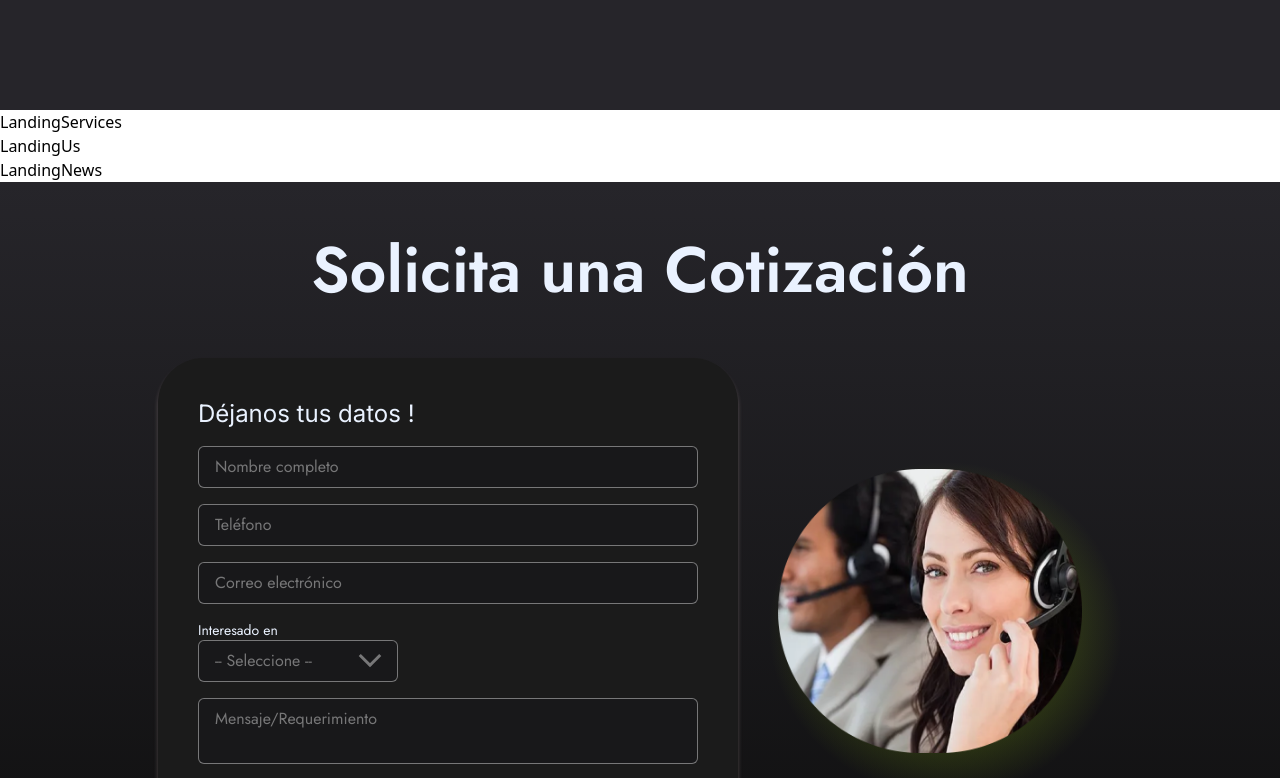
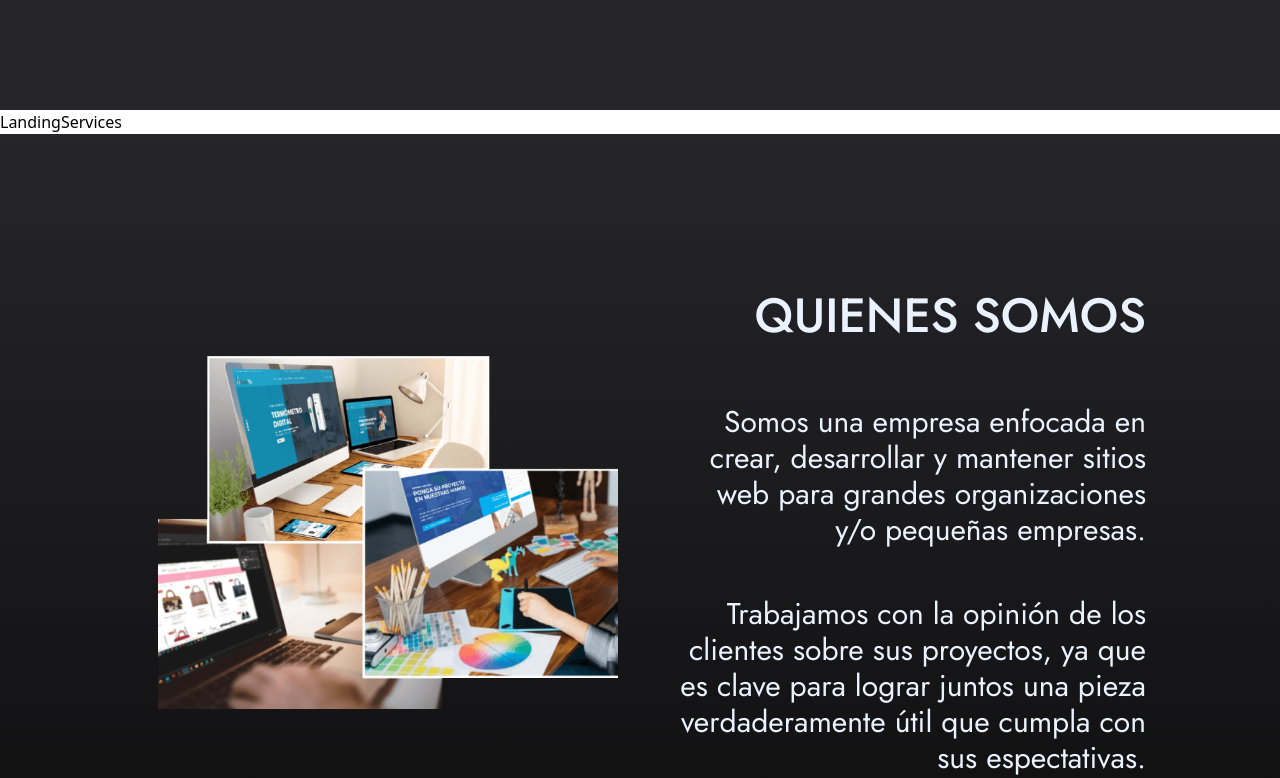
Before and after one commit to web-solutions-development/websolutionsdev-page, a React (Vite) app: page / in a window 1280 px wide. Shown: the part 800-1578 px from the top of the page. Built offline with nearby package versions, Linux system fonts and the light colour scheme; a web font is replaced by a local one.

Commit message:
[feat] - us layout

```diff
--- a/src/components/landing/contact.jsx
+++ b/src/components/landing/contact.jsx
@@ -2,6 +2,8 @@ import './styles/contact-style.css'
 import ContactPicture from '../../assets/images/contact-picture.png'
 
 export const Contact = () => {
+  // TO-DO h-full line 9
+
   return (
     <div className='h-screen w-full py-10 bg-gradient-to-b from-[#26252A] to-[#0D0D0D]'>
       <div className='flex flex-col container-screen'>
--- a/src/components/landing/us.jsx
+++ b/src/components/landing/us.jsx
@@ -1,4 +1,37 @@
+import Photo from '../../assets/images/us-photo.png'
 
 export const Us = () => {
-  return <div>LandingUs</div>
+  return (
+    <div className='h-screen bg-gradient-to-t to-[#26252A] from-[#0D0D0D]'>
+      <div
+        className='h-full container-screen
+       flex flex-col justify-center items-center text-center'
+      >
+        <h1 className='sm:text-5xl text-3xl w-full lg:text-right px-4 2xl:block xl:hidden block text-white font-jost font-medium uppercase '>
+          Quienes somos
+        </h1>
+        <div className='flex lg:flex-row flex-col-reverse justify-center items-center'>
+          <img
+            src={Photo}
+            alt=''
+            className='2xl:w-[600px] xl:w-[540px] lg:w-[500px] w-[400px] p-10'
+          />
+          <div className='p-4 text-white font-jost lg:text-end'>
+            <h1 className='text-5xl font-medium uppercase hidden xl:block 2xl:hidden'>
+              Quienes somos
+            </h1>
+            <p className='mt-16 2xl:mt-0 font-normal xl:text-3xl text-xl sm:text-2xl xl:pl-0  lg:pl-10'>
+              Somos una empresa enfocada en crear, desarrollar y mantener sitios
+              web para grandes organizaciones y/o pequeñas empresas.
+            </p>
+            <p className='mt-12 font-normal xl:text-3xl text-xl sm:text-2xl xl:pl-0  lg:pl-10 '>
+              Trabajamos con la opinión de los clientes sobre sus proyectos, ya
+              que es clave para lograr juntos una pieza verdaderamente útil que
+              cumpla con sus espectativas.
+            </p>
+          </div>
+        </div>
+      </div>
+    </div>
+  )
 }
```
Also changed, not shown: src/assets/images/us-photo.png (added).
